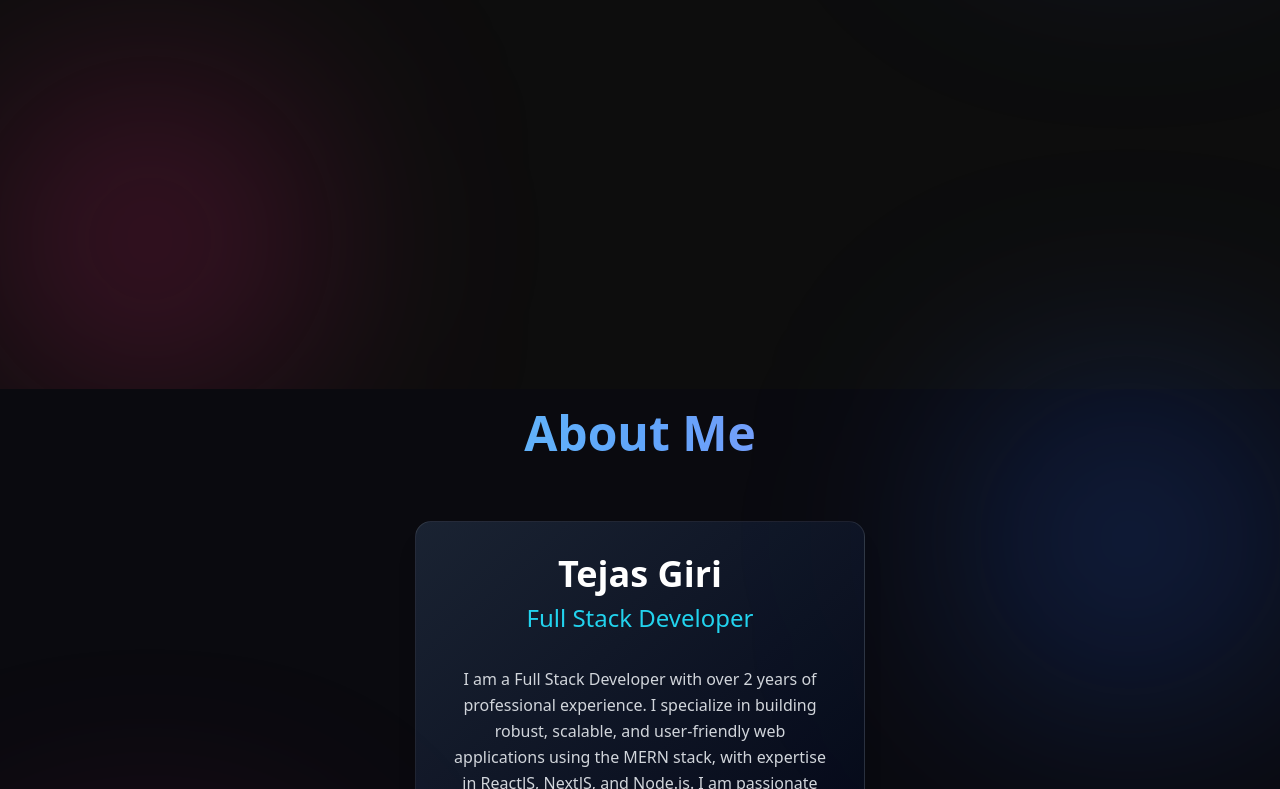
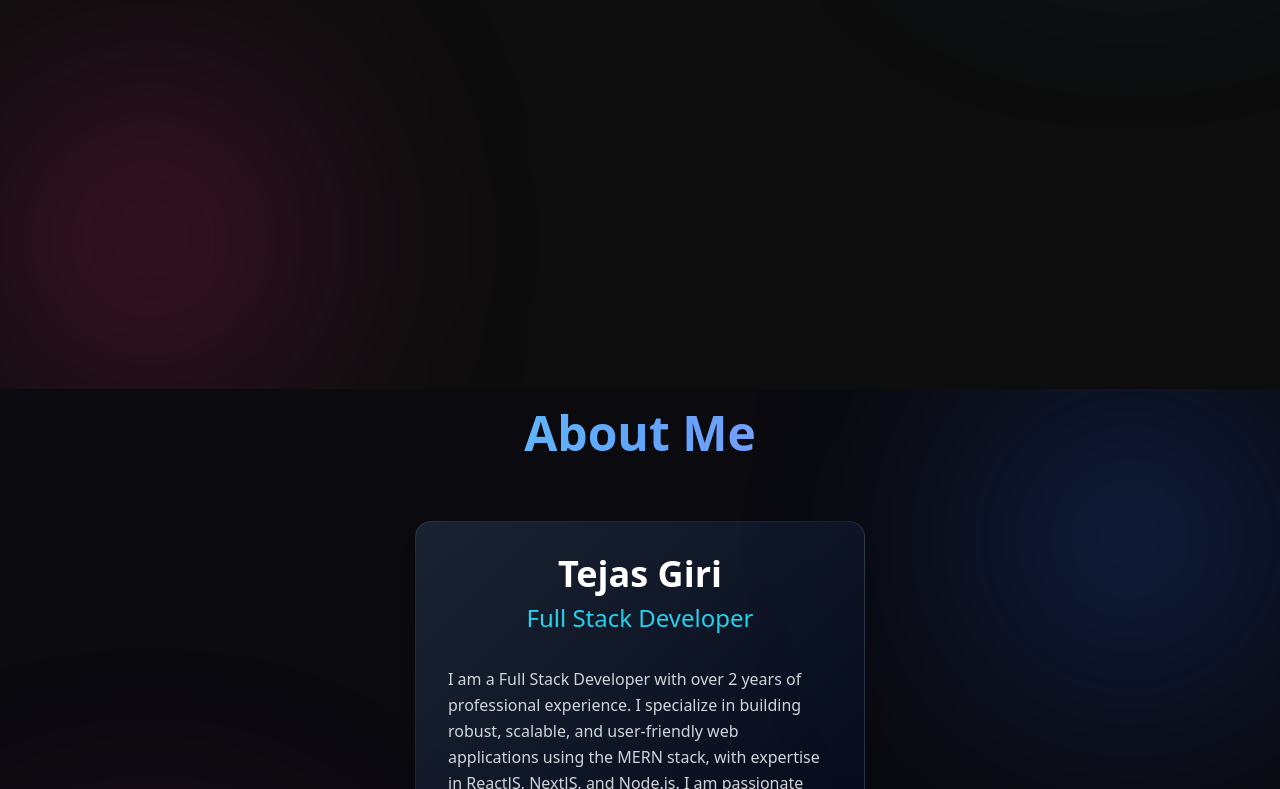
Before and after one commit to tejasg910/portfolio, a React (Vite) app: page / in a window 1280 px wide. Shown: the part 2011-2800 px from the top of the page. Built offline with nearby package versions, Linux system fonts and the light colour scheme.

Commit message:
fixed responsive issue

```diff
--- a/src/components/aboutme/Aboutme.tsx
+++ b/src/components/aboutme/Aboutme.tsx
@@ -36,13 +36,11 @@
 
 
   return (
-    <div className="min-h-screen bg-[#0A0A0F] relative px-4 ">
-      {/* Background gradients */}
+<div className="min-h-screen bg-[#0A0A0F] relative px-4 overflow-hidden">      {/* Background gradients */}
       <div className="absolute bottom-0 left-0 h-[300px] w-[300px] rounded-full bg-pink-600/30 blur-[120px]" />
       <div className="absolute right-0 top-0 h-[300px] w-[300px] rounded-full bg-blue-600/30 blur-[120px]" />
 
-      <div className="max-w-6xl mx-auto relative z-10">
-        <motion.div
+      <div className="max-w-6xl mx-auto relative z-10 px-4 sm:px-6 lg:px-8">        <motion.div
           initial={{ opacity: 0, y: 20 }}
           animate={{ opacity: 1, y: 0 }}
           className="text-center mb-16"
@@ -53,8 +51,7 @@
         </motion.div>
 
         <div className="flex justify-center items-start min-h-[600px]">
-          <div
-            className="w-[450px] h-[400px] relative"
+         <div className="w-full max-w-[450px] h-auto aspect-[9/8] relative"
             onMouseEnter={() => setIsFlipped(true)}
             onMouseLeave={() => setIsFlipped(false)}
           >
@@ -68,14 +65,14 @@
               style={{ transformStyle: "preserve-3d" }}
             >
               {/* Front of card */}
-              <div className="absolute w-full h-full backface-hidden">
+              <div className="absolute w-full min-h-full backface-hidden">
                 <div className="backdrop-blur-md bg-gradient-to-br from-slate-800/80 via-slate-900/80 to-slate-950/80 border border-white/10 rounded-2xl p-8 shadow-xl h-full flex flex-col">
                   <div className="flex-1">
                     <h3 className="text-4xl font-bold text-white mb-2">{aboutMe.name}</h3>
                     <h4 className="text-2xl text-cyan-400 mb-8">{aboutMe.title}</h4>
-                    <p className="text-gray-300 leading-relaxed">{aboutMe.description}</p>
+                    <p className="text-gray-300 leading-relaxed text-start">{aboutMe.description}</p>
                   </div>
-                  <p className="text-sm text-gray-400 italic text-center">Hover to view contact details</p>
+                  <p className="text-sm mt-8 text-gray-400 italic text-center">Hover to view contact details</p>
                 </div>
               </div>
 
--- a/src/components/hero/HeroSection.tsx
+++ b/src/components/hero/HeroSection.tsx
@@ -38,12 +38,12 @@
     A self-taught developer with an interest in Computer Science.
   </p>
   <div className="mt-5">
-    <p className="text-xl text-gray-300">
+    <p className="text-xl text-gray-300 leading-10">
       Currently specializing in{' '}
-      <span className="rounded-full bg-yellow-500 px-4 py-1">Frontend</span>{' '}
-      <span className="rounded-full bg-purple-500 px-4 py-1">Backend</span>{' '}
+      <span className="rounded-full bg-yellow-500 px-4 py-1 ">Frontend</span>{' '}
+      <span className="rounded-full bg-purple-500 px-4 py-1 ">Backend</span>{' '}
       and{' '}
-      <span className="rounded-full bg-blue-500 px-4 py-1">Mobile</span>
+      <span className="rounded-full bg-blue-500 px-4 py-1 ">Mobile</span>
     </p>
     <p className="mt-2 text-gray-300">SDE-I at Ipangram</p>
   </div>
```
